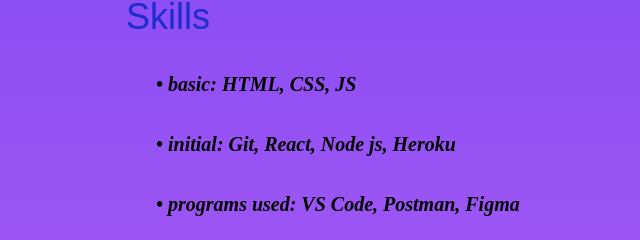
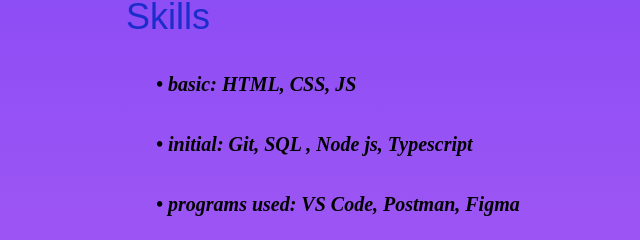
Before and after one commit to brat777Petrov/rsschool-cv, a plain HTML site: page index.html in a window 1280 px wide. Shown: the part 1235-1475 px from the top of the page, 130-770 px from the left. Drawn offline with nearby package versions, Linux system fonts and the light colour scheme; a web font is replaced by a local one.

Commit message:
Update index.html

```diff
--- a/index.html
+++ b/index.html
@@ -90,7 +90,7 @@
               <p>• <span>basic: HTML, CSS, JS </span></p>
             </li>
             <li>
-              <p>• <span>initial: Git, React, Node js, Heroku</span></p>
+              <p>• <span>initial: Git, SQL , Node js, Typescript</span></p>
             </li>
             <li>
               <p>• <span> programs used: VS Code, Postman, Figma</span></p>
```
